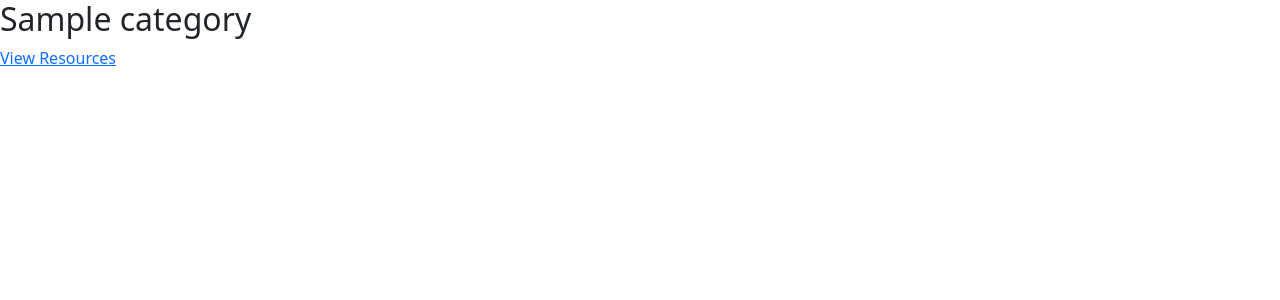
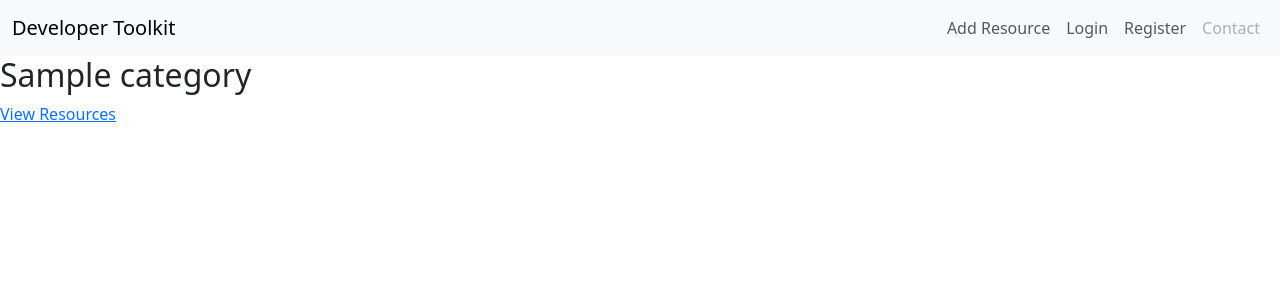
Before and after one commit to daisy21000/developer-resources, a Django app: page / in a window 1280 px wide. Shown: the top 300 px of the page. Run offline with Django 4.2, Linux system fonts and the light colour scheme; tables that the repository leaves empty hold one stand-in row (values such as "Sample post"); parts of the project's set-up code (start-up, migrations or seed data) failed here and were passed over.

Commit message:
Add Bootstrap navigation bar with collapsible menu and links

```diff
--- a/templates/base.html
+++ b/templates/base.html
@@ -1,3 +1,4 @@
+{% url 'index' as home_url %}
 {% load static %}
 
 <!DOCTYPE html>
@@ -23,7 +24,30 @@
 </head>
 <body>
     <!-- Navbar Start -->
-    <nav></nav>
+    <nav class="navbar navbar-expand-lg bg-body-tertiary">
+        <div class="container-fluid">
+            <a class="navbar-brand" href="{{ home_url }}">Developer Toolkit</a>
+            <button class="navbar-toggler" type="button" data-bs-toggle="collapse" data-bs-target="#navbarNav" aria-controls="navbarNav" aria-expanded="false" aria-label="Toggle navigation">
+                <span class="navbar-toggler-icon"></span>
+            </button>
+            <div class="collapse navbar-collapse" id="navbarNav">
+                <ul class="navbar-nav ms-auto">
+                    <li class="nav-item">
+                        <a class="nav-link" aria-current="page" href="#">Add Resource</a>
+                    </li>
+                    <li class="nav-item">
+                        <a class="nav-link" href="#">Login</a>
+                    </li>
+                    <li class="nav-item">
+                        <a class="nav-link" href="#">Register</a>
+                    </li>
+                    <li class="nav-item">
+                        <a class="nav-link disabled" aria-disabled="true">Contact</a>
+                    </li>
+                </ul>
+            </div>
+        </div>
+    </nav>
     <!-- Navbar End -->
     <!-- Main Content Start -->
     <main>
```
